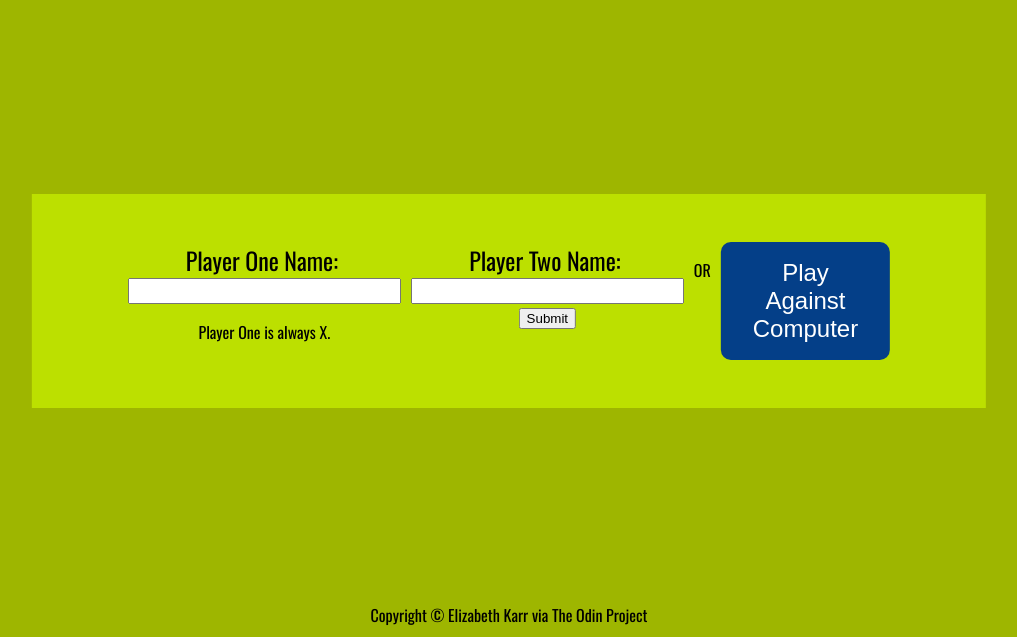
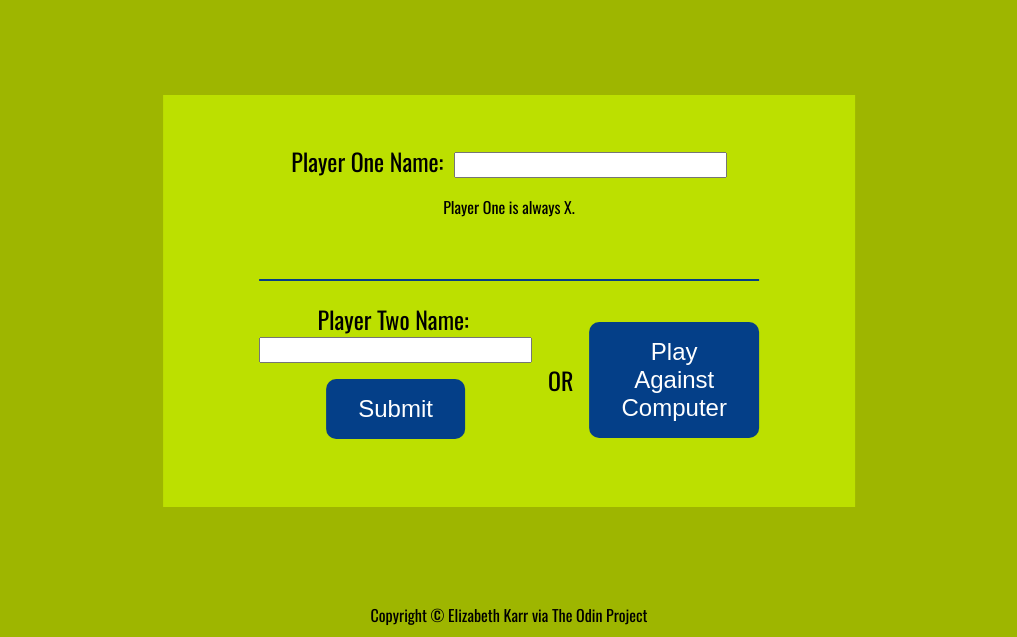
Before and after one commit to e-karr/odin-tic-tac-toe, a plain HTML site: page index.html in a window 1280 px wide. Shown: the part 163-800 px from the top of the page, without its empty margins (131-1148 px from the left). Drawn offline with nearby package versions, Linux system fonts and the light colour scheme; a web font is replaced by a local one.

Commit message:
refactor styles for grid layout in players form

```diff
--- a/styles.css
+++ b/styles.css
@@ -68,24 +68,44 @@ p {
   text-align: center;
   padding: 3rem 6rem;
 
-  display: flex;
-  gap: 10px;
+  display: grid;
+  grid-template-columns: repeat(3, 1fr);
+  grid-template-rows: repeat(2, 1fr);
 }
 
-.computer {
-  border-left: 2px solid #043f88;
-  padding-left: 2rem;
+.player1 {
+  grid-column: 1 / span 3;
+  border-bottom: 2px solid #043f88;
 }
 
-.computer>p {
-  font-size: 1.5rem;
+.player2 {
+  grid-column: 1;
+  grid-row: 2;
 }
 
-.twoPlayer > div {
+#or {
+  grid-column: 2;
+  grid-row: 2;
+  place-self: center;
+  font-size: 1.5rem;
+  padding: 0 1rem;
+}
+
+#submitNames {
+  margin-top: 1rem;
+}
+
+#againstComputer {
+  grid-column: 3;
+  grid-row: 2;
+  place-self: center;
+}
+
+.players > div {
   margin-bottom: 20px;
 }
 
-.twoPlayer > button,
+#submitNames,
 .game #newGame,
 .game #resetBoard,
 #againstComputer {
@@ -96,7 +116,7 @@ p {
   padding: 1rem 2rem;
 }
 
-.twoPlayer > button,
+#submitNames,
 .game #newGame,
 #againstComputer {
   background-color: #043f88;
```
